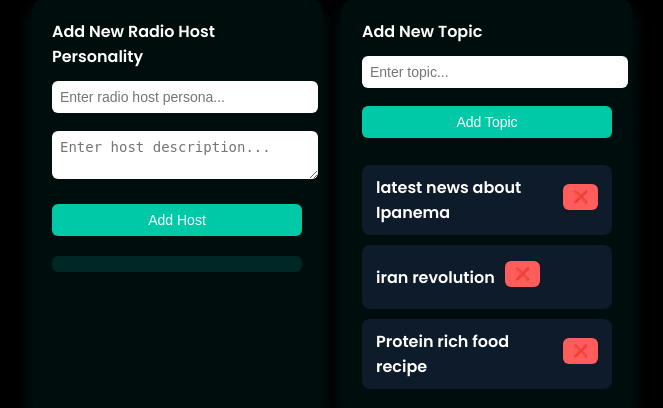
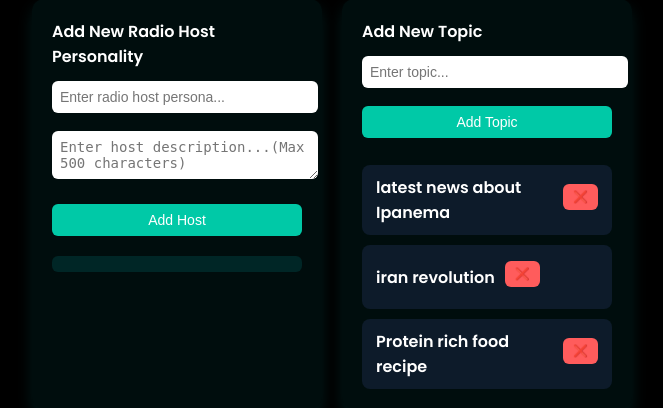
Before and after one commit to aleksander-traks/PersonalDJ, a Flask app: page / in a window 1280 px wide. Shown: the part 110-518 px from the top of the page, without its empty margins (308-971 px from the left). Run offline with Flask 3, Linux system fonts and the light colour scheme; data that the repository does not hold is empty.

Commit message:
Update index.html

```diff
--- a/templates/index.html
+++ b/templates/index.html
@@ -32,7 +32,7 @@
   <div class="card">
     <label>Add New Radio Host Personality</label>
     <input id="new-host-name" type="text" placeholder="Enter radio host persona...">
-    <textarea id="new-host-description" placeholder="Enter host description..."></textarea>
+    <textarea id="new-host-description" placeholder="Enter host description...(Max 500 characters)"></textarea>
     <button onclick="addHost()">Add Host</button>
     <div class="list host-list">
       <!-- Hosts will be dynamically filled here -->
```
